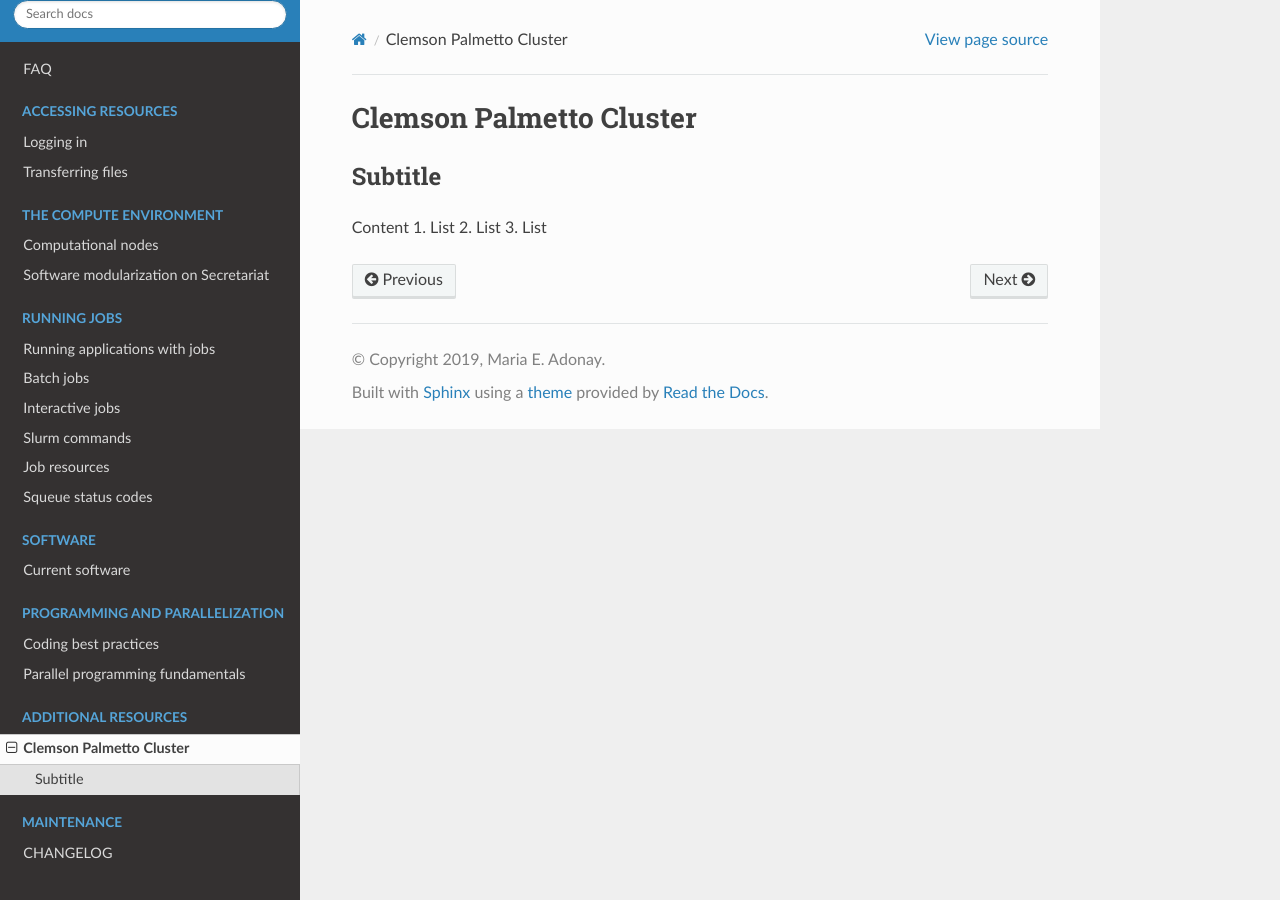
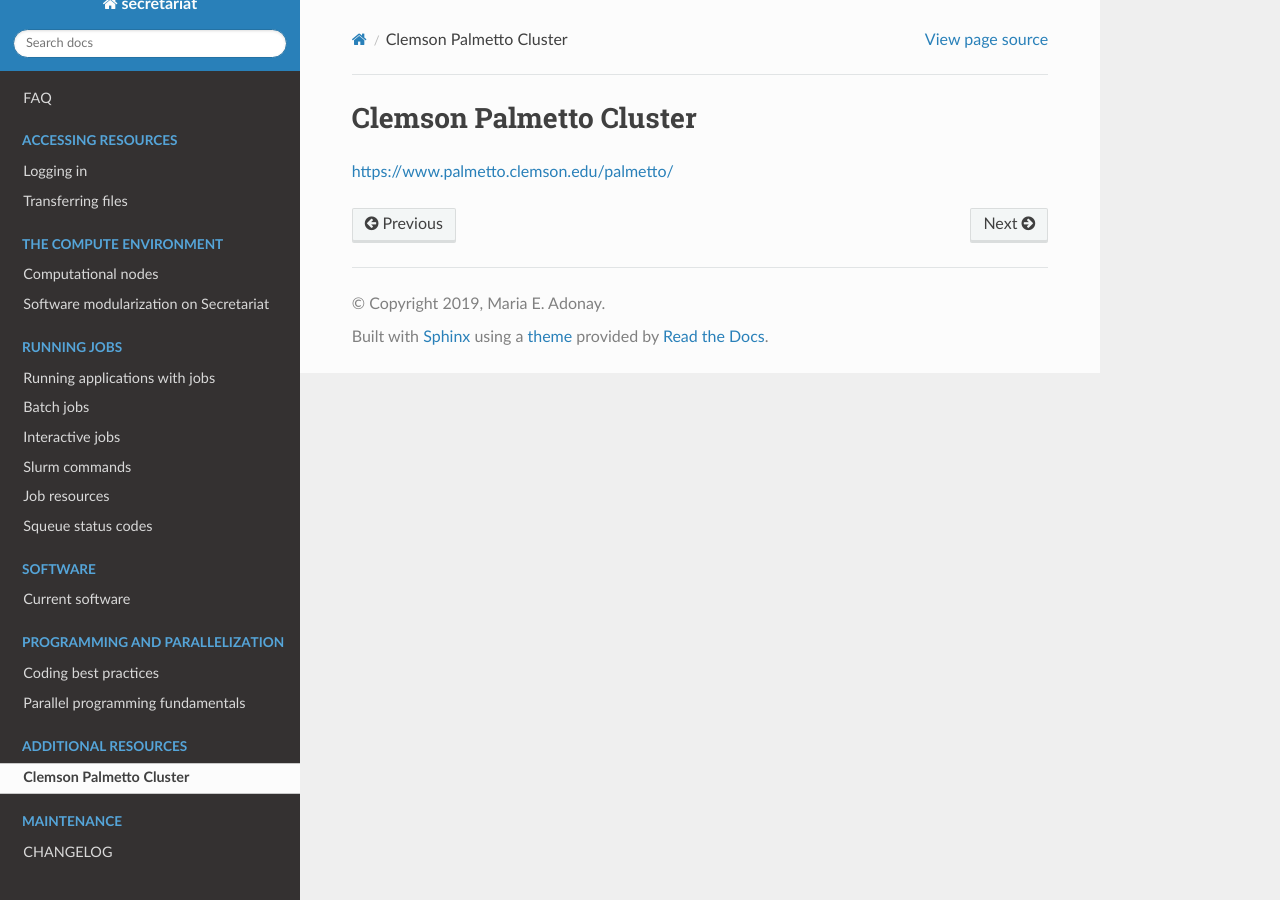
Before and after one commit to amalgamaria/secretariat, a Sphinx documentation site: the page built from docs/additional-resources/clemson-palmetto.rst, in a window 1280 px wide. Built offline with Sphinx 7.4.7 and the Read the Docs theme 2.0.0, drawn with Linux system fonts in a browser that asks for light colours.

Commit message:
Add link

```diff
--- a/docs/additional-resources/clemson-palmetto.rst
+++ b/docs/additional-resources/clemson-palmetto.rst
@@ -1,10 +1,4 @@
 Clemson Palmetto Cluster
 ========================
 
-Subtitle
-********
-
-Content
-1.	List
-2.	List
-3.	List
+https://www.palmetto.clemson.edu/palmetto/
```
